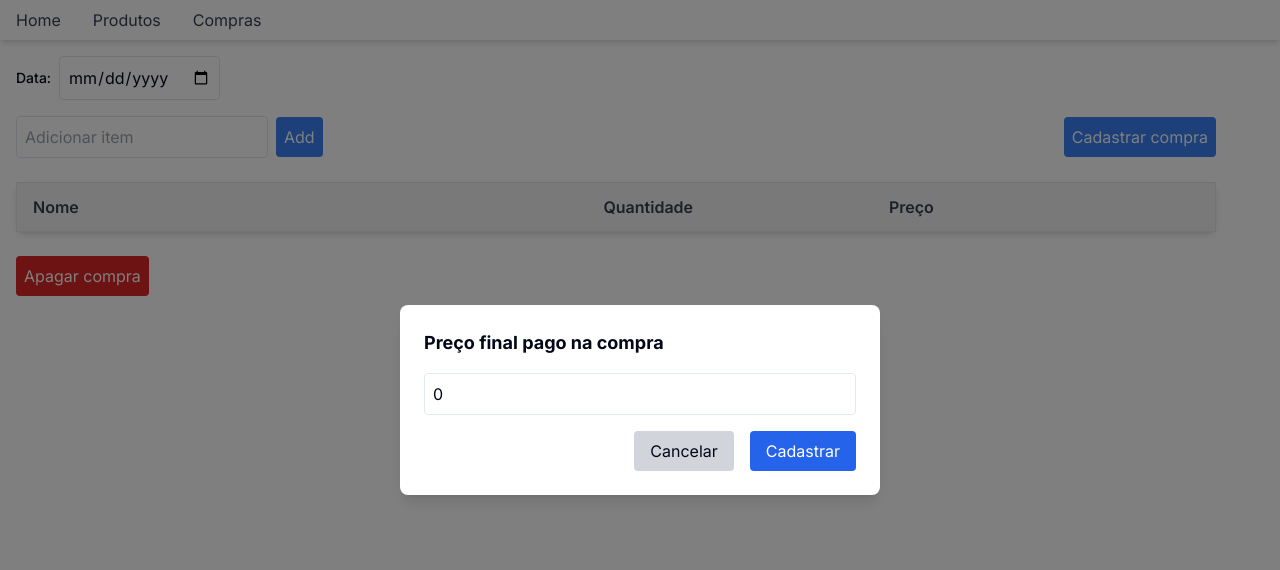
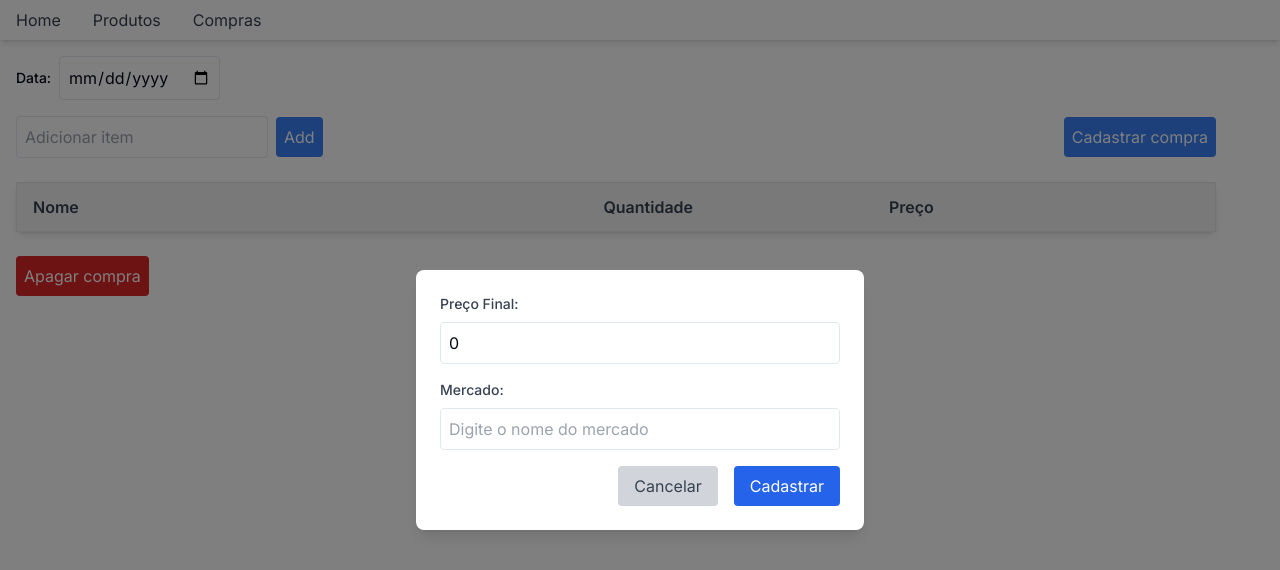
Before and after one commit to rodrigolalbuquerque/finalPrice, a Next.js app: page / in a window 1280 px wide. Both pictures are taken after a click on the button "Cadastrar compra". Shown: the top 570 px of the page. Built offline with nearby package versions, Linux system fonts and the light colour scheme.

Commit message:
adds gorcery storing to db - seems to be working

```diff
--- a/app/page.tsx
+++ b/app/page.tsx
@@ -1,18 +1,20 @@
 "use client";
+import { storeGrocery } from "@/homepage.actions";
 import { useState, useEffect } from "react";
 import { useRef } from "react";
 
-interface Item {
+export interface Item {
   name: string;
   quantity: number;
   price: number;
   isEditingPrice?: boolean; // New property to track if the price is being edited
 }
 
-interface Grocery {
+export interface Grocery {
   date: string;
   items: Item[];
   finalPrice: number;
+  market: string;
 }
 
 export default function Home() {
@@ -25,6 +27,7 @@ export default function Home() {
   const [tempPrice, setTempPrice] = useState<number | null>(null);
   const [finalPrice, setFinalPrice] = useState<number>(0);
   const priceInputRef = useRef<HTMLInputElement | null>(null);
+  const [market, setMarket] = useState<string>(""); // New state for market
 
   useEffect(() => {
     const handleClickOutside = (event: MouseEvent) => {
@@ -85,6 +88,10 @@ export default function Home() {
     };
     setItems([...items, newItem]);
     setItemName("");
+  };
+
+  const handleMarketChange = (e: React.ChangeEvent<HTMLInputElement>) => {
+    setMarket(e.target.value); // Handle market input change
   };
 
   const handleQuantityChange = (index: number, value: number) => {
@@ -169,13 +176,16 @@ export default function Home() {
     setFinalPrice(parseFloat(e.target.value));
   };
 
-  const handleRegisterPurchase = () => {
+  const handleRegisterPurchase = async () => {
     const grocery: Grocery = {
       date,
       items,
       finalPrice,
+      market,
     };
-    console.log(grocery);
+    await storeGrocery(grocery);
+    setItems([]);
+    setDate("");
     setIsRegisterModalOpen(false);
   };
 
@@ -341,27 +351,47 @@ export default function Home() {
       {/* Register Purchase Modal */}
       {isRegisterModalOpen && (
         <div className="fixed inset-0 z-50 flex items-center justify-center bg-black bg-opacity-50">
-          <div className="w-[30rem] rounded-lg bg-white p-6 shadow-lg">
-            <h2 className="mb-4 text-lg font-bold">
-              Preço final pago na compra
-            </h2>
+          <div className="w-full max-w-md rounded-lg bg-white p-6 shadow-lg">
+            <label
+              htmlFor="finalPriceInput"
+              className="mb-2 block text-sm font-medium text-gray-700"
+            >
+              Preço Final:
+            </label>
             <input
               type="number"
+              id="finalPriceInput"
               value={finalPrice}
               onChange={handleFinalPriceChange}
               className="mb-4 w-full rounded border p-2"
               placeholder="Digite o preço final"
             />
+
+            <label
+              htmlFor="marketInput"
+              className="mb-2 block text-sm font-medium text-gray-700"
+            >
+              Mercado:
+            </label>
+            <input
+              type="text"
+              id="marketInput"
+              value={market}
+              onChange={handleMarketChange}
+              className="mb-4 w-full rounded border p-2"
+              placeholder="Digite o nome do mercado"
+            />
+
             <div className="flex justify-end space-x-4">
               <button
                 onClick={closeRegisterModal}
-                className="rounded bg-gray-300 px-4 py-2"
+                className="rounded bg-gray-300 px-4 py-2 text-gray-700 hover:bg-gray-400"
               >
                 Cancelar
               </button>
               <button
                 onClick={handleRegisterPurchase}
-                className="rounded bg-blue-600 px-4 py-2 text-white"
+                className="rounded bg-blue-600 px-4 py-2 text-white hover:bg-blue-700"
               >
                 Cadastrar
               </button>
--- /dev/null
+++ b/homepage.actions.ts
@@ -0,0 +1,52 @@
+"use server";
+import { Grocery } from "./app/page";
+import { createSupabaseRouteAndActionsClient } from "./utils/supabase/actions";
+
+export async function storeGrocery(grocery: Grocery) {
+  const supabase = createSupabaseRouteAndActionsClient();
+
+  const date = new Date(grocery.date);
+
+  const {
+    data: groceryData,
+    status: groceryStatus,
+    error: groceryError,
+  } = await supabase
+    .from("groceries")
+    .insert({ date: date.toISOString() })
+    .select("id");
+
+  if (!groceryData || groceryData.length < 1 || !groceryData[0].id) {
+    console.log("No Grocery id returned");
+    return;
+  }
+
+  if (groceryError) console.log(groceryError);
+  console.log(groceryStatus);
+
+  for (let item of grocery.items) {
+    const {
+      data: productData,
+      status: productStatus,
+      error: productError,
+    } = await supabase.from("product").insert({ name: item.name }).select("id");
+
+    if (!productData || productData.length < 1 || !productData[0].id) {
+      console.log("No Product id returned");
+      return;
+    }
+
+    if (productError) console.log(productError);
+    console.log(productStatus);
+
+    const { status, error } = await supabase.from("groceries_product").insert({
+      groceries_id: groceryData[0].id,
+      product_id: productData[0].id,
+      price: grocery.finalPrice,
+      market: grocery.market,
+    });
+
+    if (error) console.log(error);
+    console.log(status);
+  }
+}
--- a/terte.action.ts
+++ b/terte.action.ts
@@ -1,3 +1,4 @@
+"use server";
 import { createSupabaseRouteAndActionsClient } from "./utils/supabase/actions";
 
 export async function getGroceriesData(id: number) {
```
